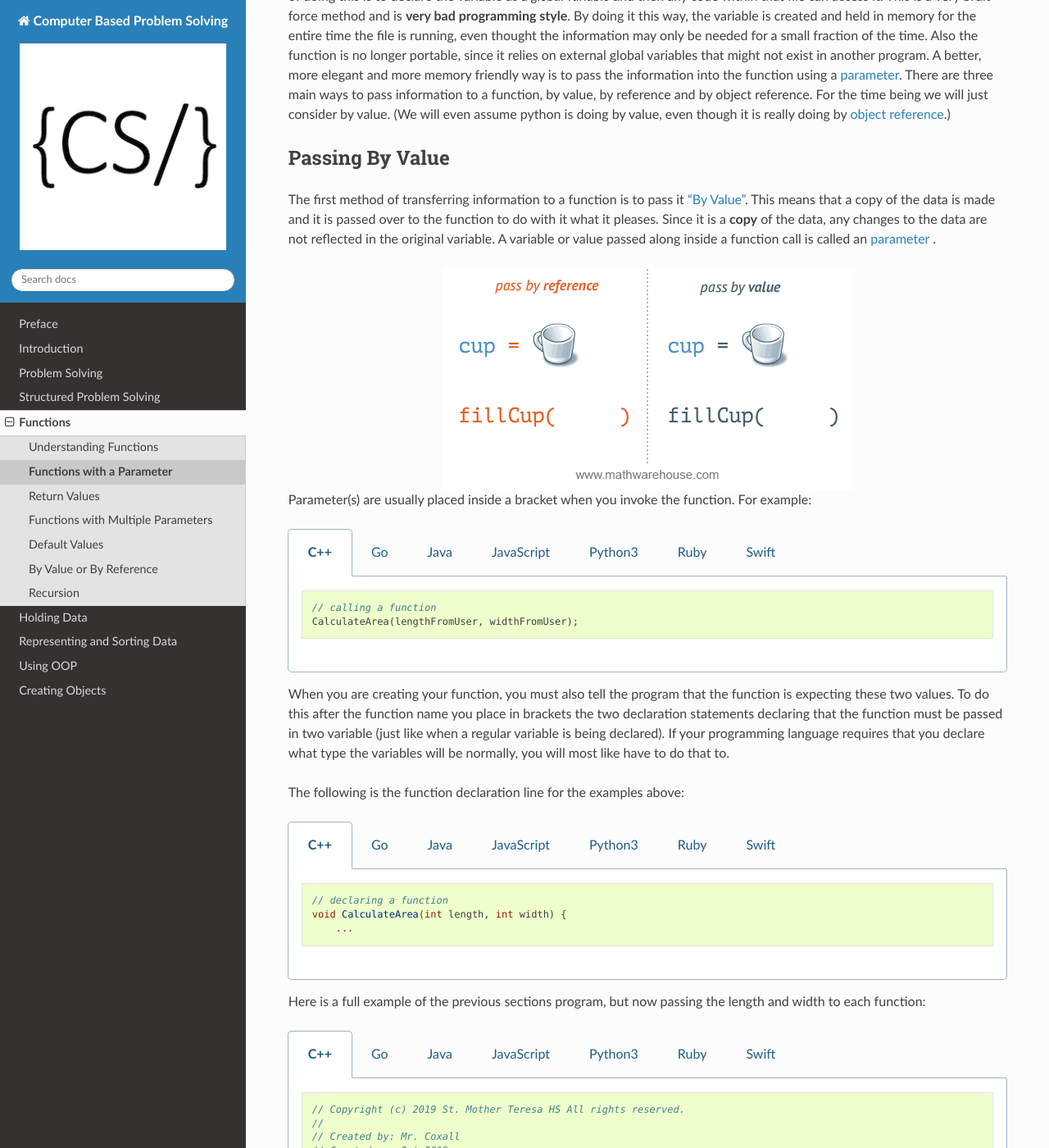
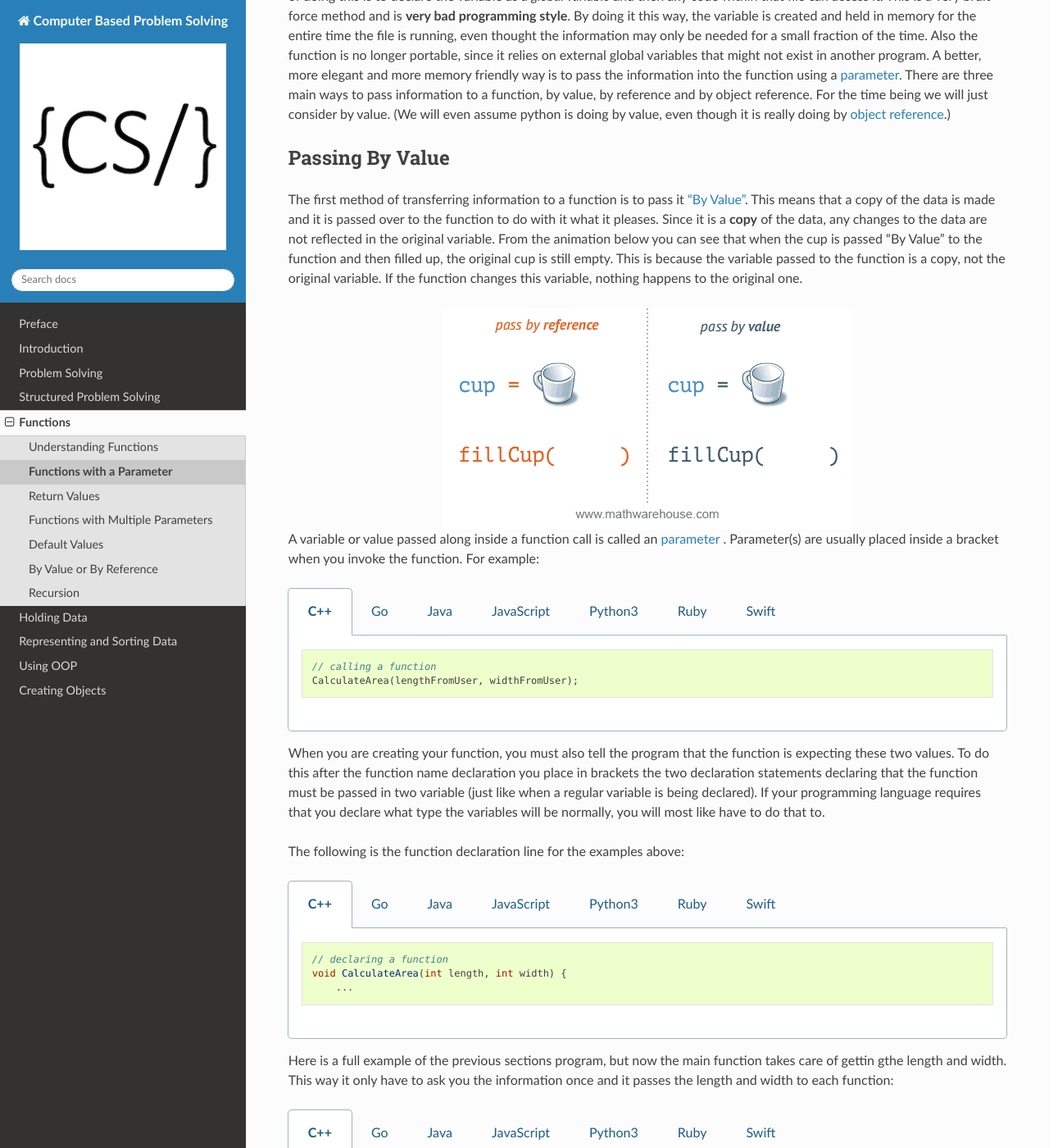
Before and after one commit to Mr-Coxall/Computer-Based-Problem-Solving, a Sphinx documentation site: the page built from docs/functions/functions-with-a-parameter.rst, in a window 1280 px wide and 1400 px high, scrolled down 224 px. Shown: the whole window at 82% size. Built offline with Sphinx 7.4.7 and the Read the Docs theme 2.0.0, drawn with Linux system fonts in a browser that asks for light colours; pages that are not in the unit, such as notebooks, are missing from menus.

Commit message:
Update functions-with-a-parameter.rst

```diff
--- a/docs/functions/functions-with-a-parameter.rst
+++ b/docs/functions/functions-with-a-parameter.rst
@@ -8,14 +8,14 @@ A function often needs pieces of information to be able to complete its work. In
 Passing By Value
 ----------------
 
-The first method of transferring information to a function is to pass it `“By Value” <https://www.mathwarehouse.com/programming/passing-by-value-vs-by-reference-visual-explanation.php>`_. This means that a copy of the data is made and it is passed over to the function to do with it what it pleases. Since it is a **copy** of the data, any changes to the data are not reflected in the original variable. A variable or value passed along inside a function call is called an `parameter <https://en.wikipedia.org/wiki/Parameter_(computer_programming)>`_ .
+The first method of transferring information to a function is to pass it `“By Value” <https://www.mathwarehouse.com/programming/passing-by-value-vs-by-reference-visual-explanation.php>`_. This means that a copy of the data is made and it is passed over to the function to do with it what it pleases. Since it is a **copy** of the data, any changes to the data are not reflected in the original variable. From the animation below you can see that when the cup is passed "By Value" to the function and then filled up, the original cup is still empty. This is because the variable passed to the function is a copy, not the original variable. If the function changes this variable, nothing happens to the original one.
 
 .. image:: ./images/pass-by-reference-vs-pass-by-value-animation.gif
    :alt: Pass by value or reference
    :align: center
 
 
-Parameter(s) are usually placed inside a bracket when you invoke the function. For example:
+A variable or value passed along inside a function call is called an `parameter <https://en.wikipedia.org/wiki/Parameter_(computer_programming)>`_ . Parameter(s) are usually placed inside a bracket when you invoke the function. For example:
 
 .. tabs::
 
@@ -65,7 +65,7 @@ Parameter(s) are usually placed inside a bracket when you invoke the function. F
       // calling a function
 
 
-When you are creating your function, you must also tell the program that the function is expecting these two values. To do this after the function name you place in brackets the two declaration statements declaring that the function must be passed in two variable (just like when a regular variable is being declared). If your programming language requires that you declare what type the variables will be normally, you will most like have to do that to.
+When you are creating your function, you must also tell the program that the function is expecting these two values. To do this after the function name declaration you place in brackets the two declaration statements declaring that the function must be passed in two variable (just like when a regular variable is being declared). If your programming language requires that you declare what type the variables will be normally, you will most like have to do that to.
 
 The following is the function declaration line for the examples above:
 
@@ -119,7 +119,7 @@ The following is the function declaration line for the examples above:
       // declaring a function
 
 
-Here is a full example of the previous sections program, but now passing the length and width to each function:
+Here is a full example of the previous sections program, but now the main function takes care of gettin gthe length and width. This way it only have to ask you the information once and it passes the length and width to each function:
 
 .. tabs::
 
```
